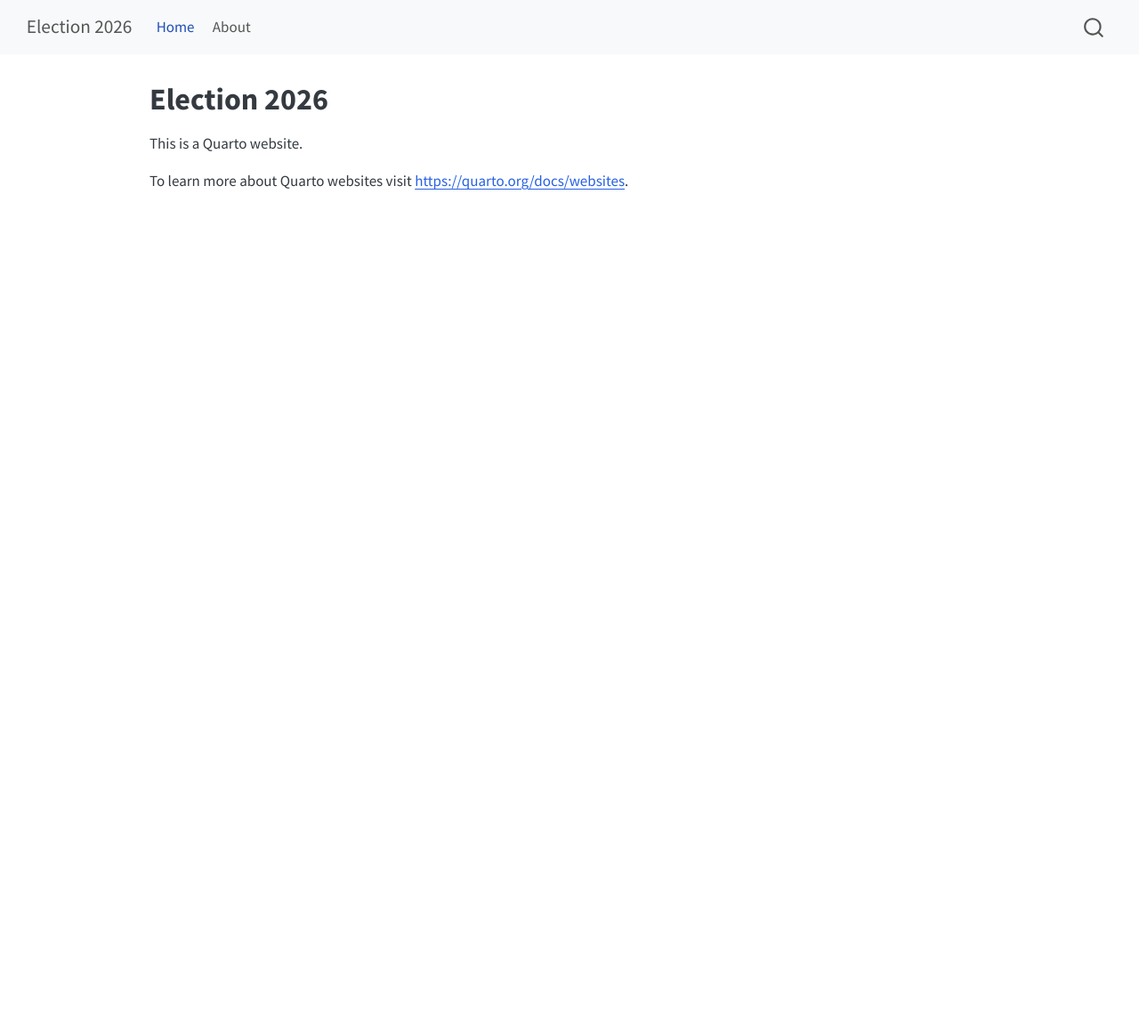
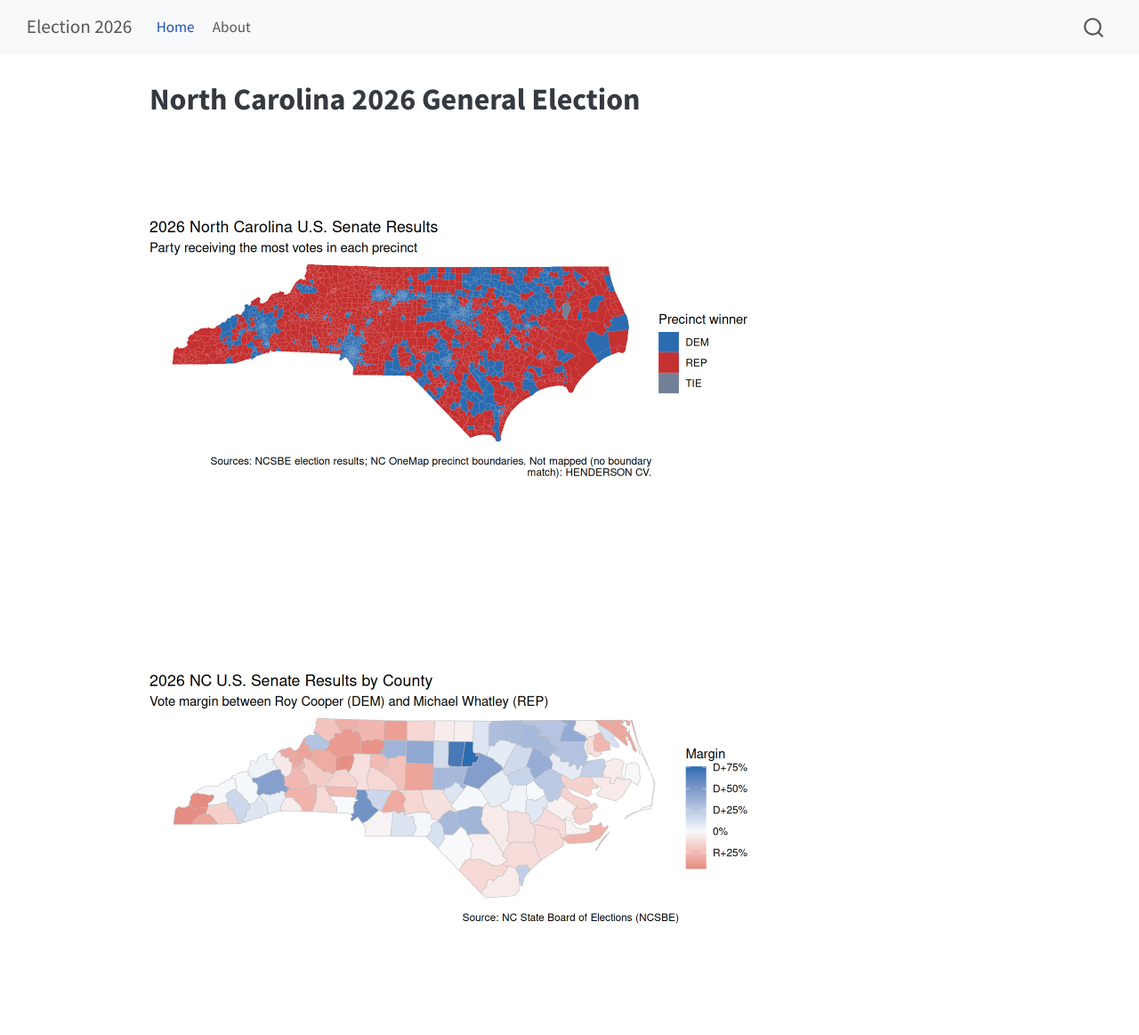
Before and after one commit to ginacepeda08/elections-2026, a plain HTML site: page index.html in a window 1280 px wide. Shown: the whole page at 89% size. Before the commit the page ends 800 px from the top, so only its background shows below. Drawn offline with Linux system fonts and the light colour scheme.

Commit message:
Built site for gh-pages

```diff
--- a/index.html
+++ b/index.html
@@ -7,7 +7,7 @@
 <meta name="viewport" content="width=device-width, initial-scale=1.0, user-scalable=yes">
 
 
-<title>Election 2026</title>
+<title>North Carolina 2026 General Election – Election 2026</title>
 <style>
 /* Default styles provided by pandoc.
 ** See https://pandoc.org/MANUAL.html#variables-for-html for config info.
@@ -122,7 +122,7 @@ ul.task-list li input[type="checkbox"] {
 
 <header id="title-block-header" class="quarto-title-block default">
 <div class="quarto-title">
-<h1 class="title">Election 2026</h1>
+<h1 class="title">North Carolina 2026 General Election</h1>
 </div>
 
 
@@ -139,8 +139,24 @@ ul.task-list li input[type="checkbox"] {
 </header>
 
 
-<p>This is a Quarto website.</p>
-<p>To learn more about Quarto websites visit <a href="https://quarto.org/docs/websites" class="uri">https://quarto.org/docs/websites</a>.</p>
+<div class="cell">
+<div class="cell-output-display">
+<div>
+<figure class="figure">
+<p><img src="index_files/figure-html/unnamed-chunk-1-1.png" class="img-fluid figure-img" width="672"></p>
+</figure>
+</div>
+</div>
+</div>
+<div class="cell">
+<div class="cell-output-display">
+<div>
+<figure class="figure">
+<p><img src="index_files/figure-html/unnamed-chunk-2-1.png" class="img-fluid figure-img" width="672"></p>
+</figure>
+</div>
+</div>
+</div>
 
 
 
@@ -218,7 +234,7 @@ ul.task-list li input[type="checkbox"] {
     }
       var localhostRegex = new RegExp(/^(?:http|https):\/\/localhost\:?[0-9]*\//);
       var mailtoRegex = new RegExp(/^mailto:/);
-        var filterRegex = new RegExp('/' + window.location.host + '/');
+        var filterRegex = new RegExp("https:\/\/ginacepeda08\.github\.io\/elections-2026\/");
       var isInternal = (href) => {
           return filterRegex.test(href) || localhostRegex.test(href) || mailtoRegex.test(href);
       }
```
Also changed, not shown: about.html (+1 -1 lines), search.json (+0 -7 lines), sitemap.xml (added, +11 -0 lines), index_files/figure-html/unnamed-chunk-1-1.png (added), index_files/figure-html/unnamed-chunk-2-1.png (added), robots.txt (added), 1 other file.
